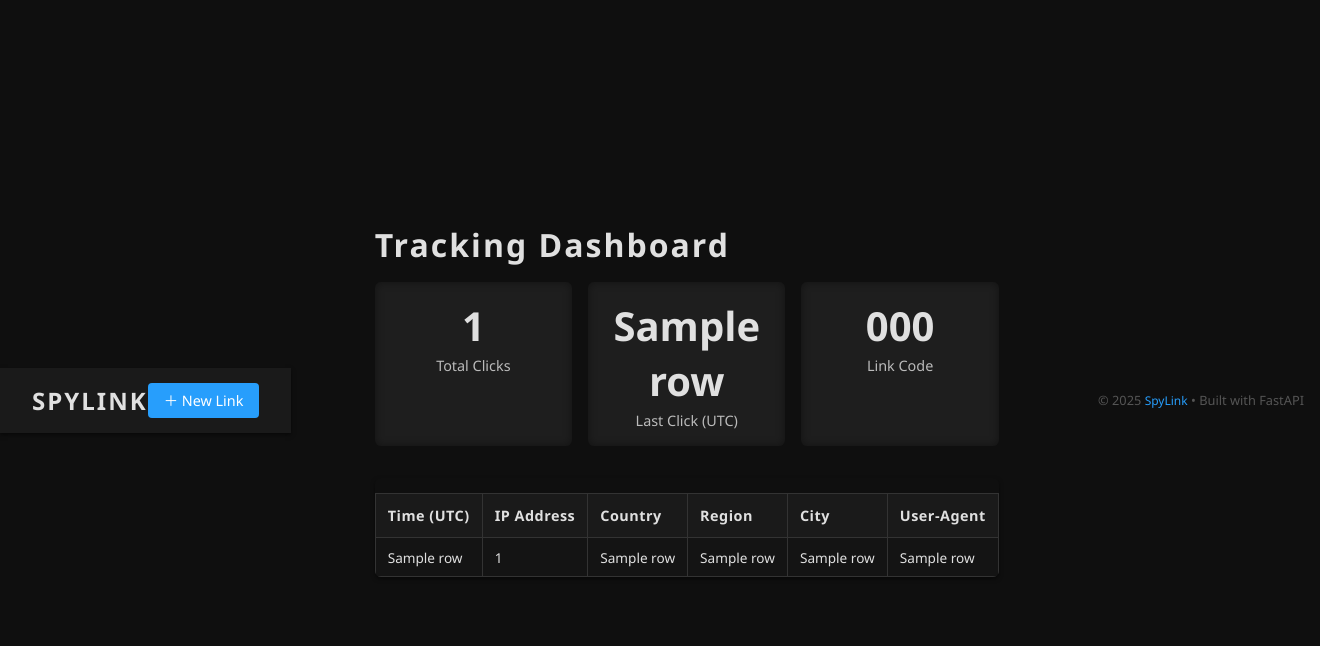
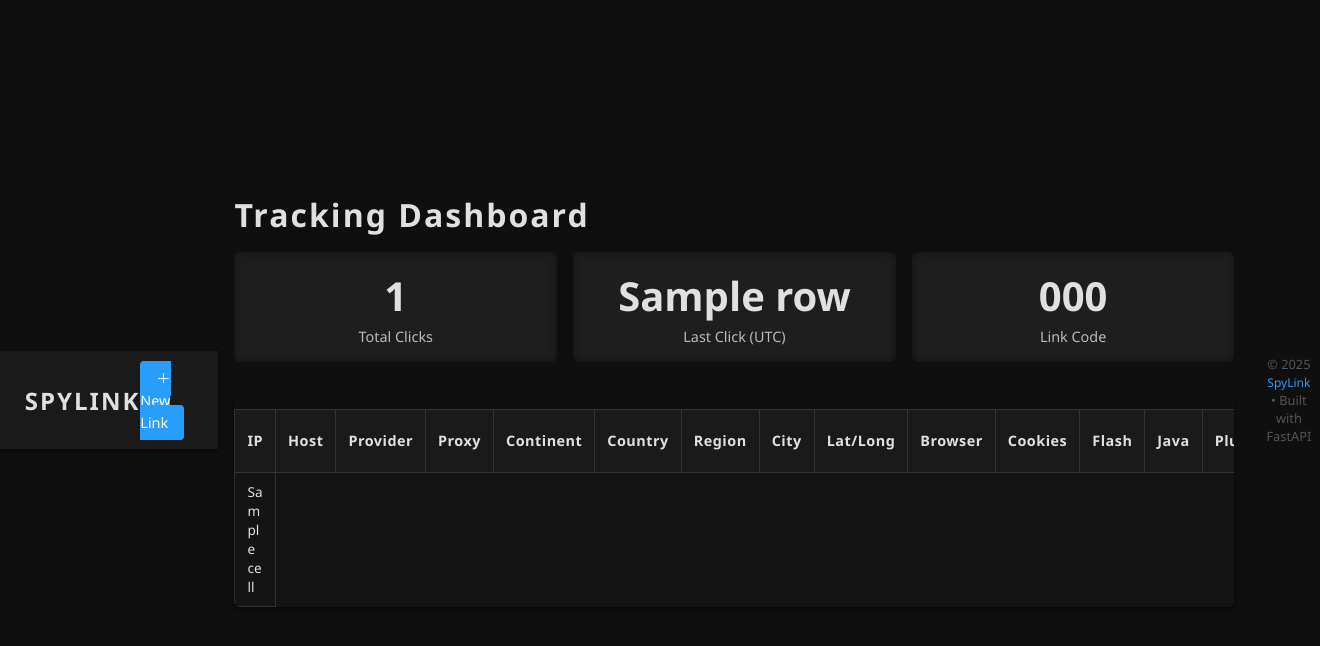
Before and after one commit to andrilchakraborty/568u96950, a FastAPI app: template templates/track.html in a window 1320 px wide. Shown: the top 646 px of the page. Run offline with FastAPI, Linux system fonts and the light colour scheme; the template is opened without the code that fills it: most values are stand-ins (such as "Sample title", 1, 10 or a date in 2020).

Commit message:
Update track.html

```diff
--- a/templates/track.html
+++ b/templates/track.html
@@ -134,7 +134,7 @@
         <div class="stat-card">
           <div class="stat-value">
             {% if visits %}
-              {{ visits[0][5] }}
+              {{ visits[0][19] }}
             {% else %}
               —
             {% endif %}
@@ -154,23 +154,34 @@
           <table>
             <thead>
               <tr>
-                <th>Time (UTC)</th>
-                <th>IP Address</th>
+                <th>IP</th>
+                <th>Host</th>
+                <th>Provider</th>
+                <th>Proxy</th>
+                <th>Continent</th>
                 <th>Country</th>
                 <th>Region</th>
                 <th>City</th>
+                <th>Lat/Long</th>
+                <th>Browser</th>
+                <th>Cookies</th>
+                <th>Flash</th>
+                <th>Java</th>
+                <th>Plugins</th>
+                <th>OS</th>
+                <th>Resolution</th>
+                <th>Local Time</th>
+                <th>Time Zone</th>
                 <th>User-Agent</th>
+                <th>Timestamp (UTC)</th>
               </tr>
             </thead>
             <tbody>
               {% for row in visits %}
                 <tr>
-                  <td>{{ row[5] }}</td>
-                  <td>{{ row[0] }}</td>
-                  <td>{{ row[2] }}</td>
-                  <td>{{ row[3] }}</td>
-                  <td>{{ row[4] }}</td>
-                  <td>{{ row[1] }}</td>
+                  {% for cell in row %}
+                    <td>{{ cell }}</td>
+                  {% endfor %}
                 </tr>
               {% endfor %}
             </tbody>
```
